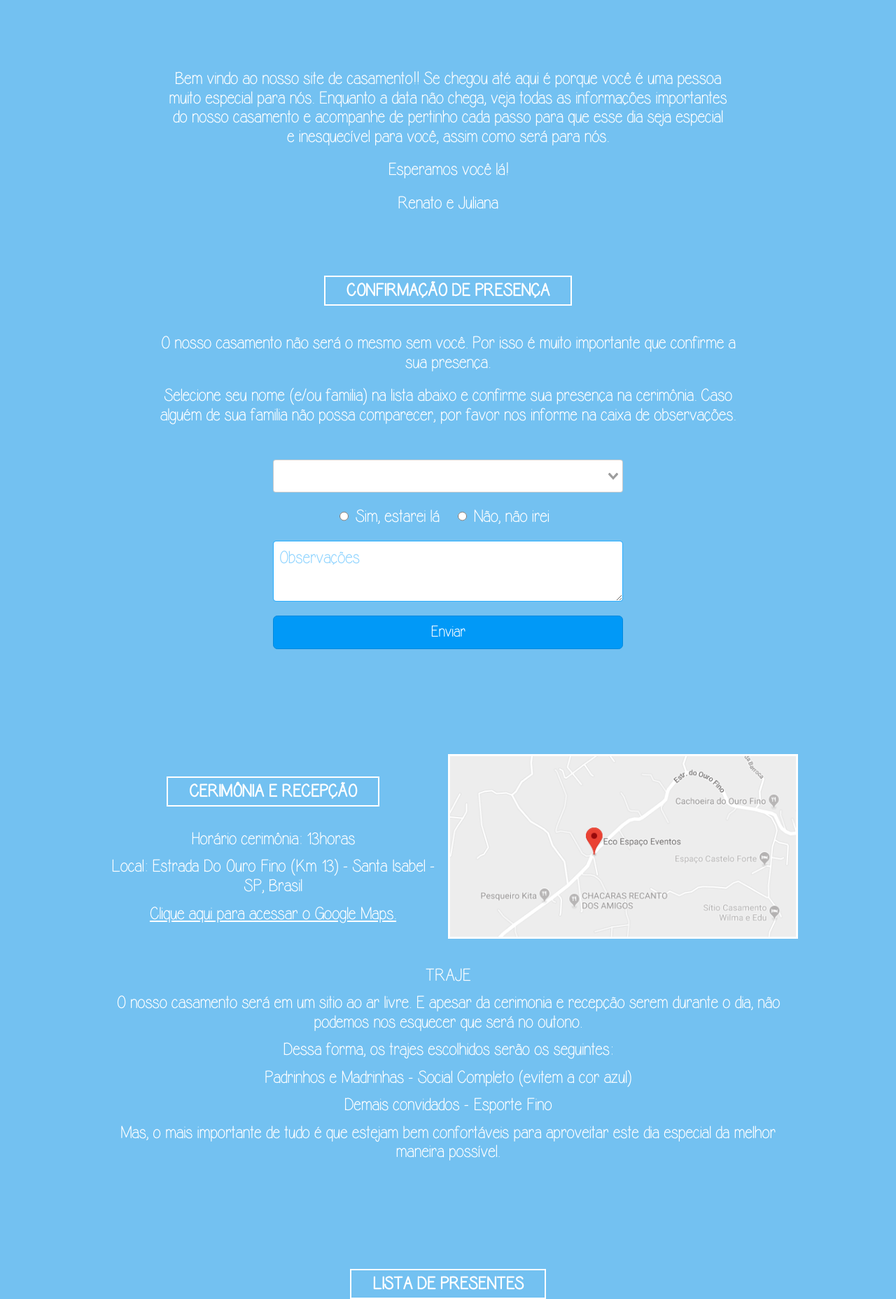
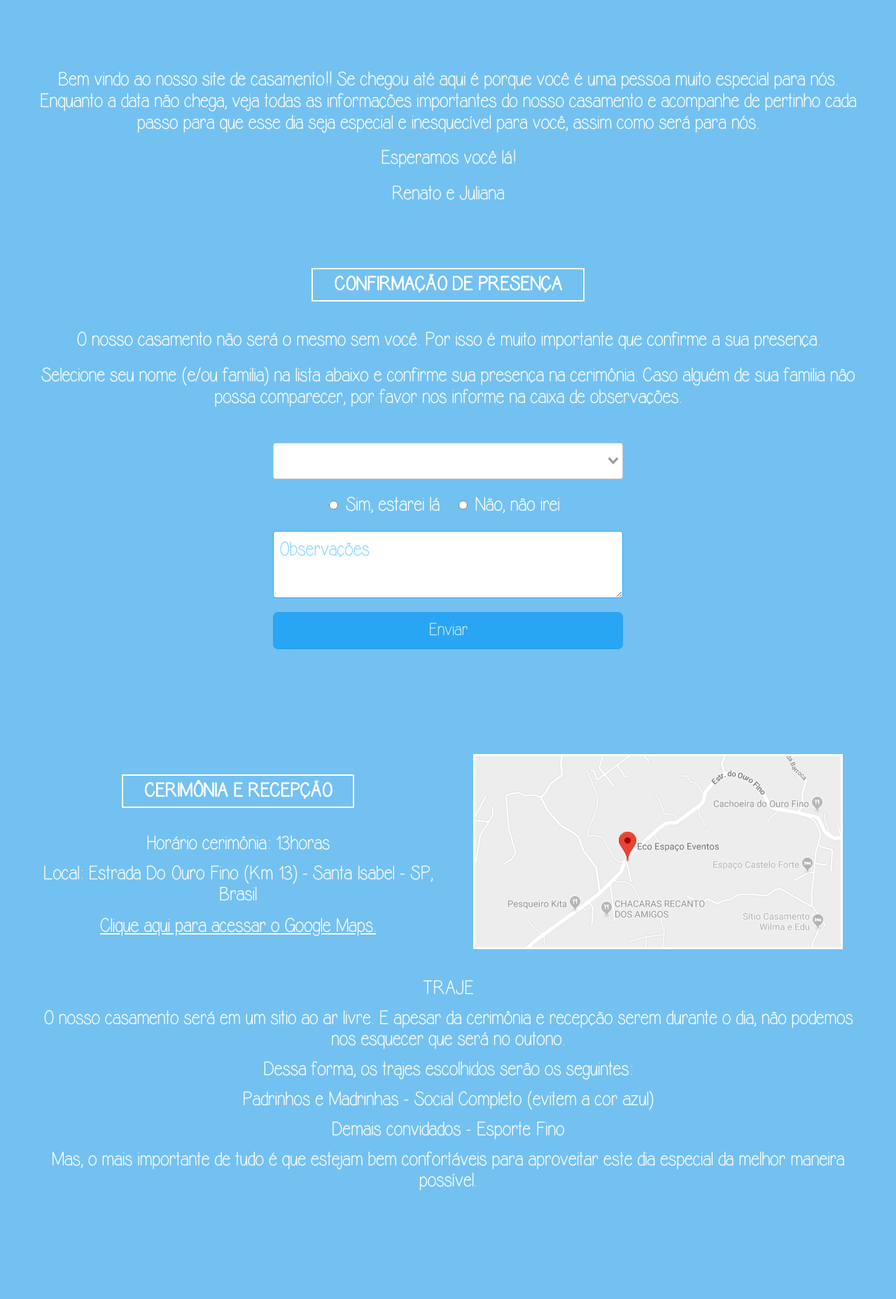
Before and after one commit to TudorRotarus25/juliana-e-renato, a Vue app: page / in a window 1280 px wide. Shown: the part 771-2628 px from the top of the page at 70% size. Built offline with nearby package versions, Linux system fonts and the light colour scheme; no server answers.

Commit message:
Added spinner and success message for the rsvp and changed max width

```diff
--- a/src/App.vue
+++ b/src/App.vue
@@ -44,14 +44,13 @@ export default {
   }
 
   html {
-    font-size: 25px;
+    font-size: 28px;
     background-color: $background;
   }
 
   body {
     margin: 0;
     padding: 0;
-    font-size: 25px;
   }
 
   h1 {
@@ -103,6 +102,11 @@ export default {
       color: #fff;
       background-color: $primary;
       border-color: darken($primary, 5%);
+
+      &:disabled {
+        opacity: .65;
+        cursor: no-drop;
+      }
     }
   }
 
--- a/src/components/CeremonyInfo.vue
+++ b/src/components/CeremonyInfo.vue
@@ -33,7 +33,7 @@
         TRAJE
       </p>
       <p>
-        O nosso casamento será em um sitio ao ar livre. E apesar da cerimonia e recepção
+        O nosso casamento será em um sitio ao ar livre. E apesar da cerimônia e recepção
         serem durante o dia, não podemos nos esquecer que será no outono.
       </p>
       <p>
@@ -67,7 +67,7 @@ export default {
     display: flex;
     align-items: center;
     flex-wrap: wrap;
-    max-width: 1000px;
+    max-width: 1200px;
     margin: 150px auto 100px;
 
     p {
--- a/src/components/Hero.vue
+++ b/src/components/Hero.vue
@@ -25,7 +25,7 @@ export default {
       const weddingDate = new Date(2019, 4, 26);
       const currentDate = new Date();
 
-      return Math.floor(Math.abs((currentDate.getTime() - weddingDate.getTime()) / oneDay));
+      return Math.ceil(Math.abs((currentDate.getTime() - weddingDate.getTime()) / oneDay));
     },
   },
 };
--- a/src/components/Intro.vue
+++ b/src/components/Intro.vue
@@ -27,7 +27,7 @@ export default {
 >
   .intro {
     margin: 70px auto;
-    max-width: 800px;
+    max-width: 1200px;
 
     p {
       margin: 20px 0;
--- a/src/components/Rsvp.vue
+++ b/src/components/Rsvp.vue
@@ -15,7 +15,23 @@
           de observações.
         </p>
       </div>
-      <div class="guestsDropDown">
+      <div
+        class="rsvp__spinner"
+        v-if="isLoading"
+      >
+        <i class="fas fa-3x fa-spinner fa-pulse" />
+      </div>
+      <div
+        class="rsvp__successMessage"
+        v-else-if="isSuccess"
+      >
+        <i class="far fa-check-circle"></i>
+        Enviado com sucesso!
+      </div>
+      <div
+        v-else
+        class="guestsDropDown"
+      >
         <form @submit="onSubmit">
           <v-select
             v-model="currentGuest"
@@ -56,6 +72,7 @@
           <button
             class="btn btn-primary submit-button"
             type="submit"
+            :disabled="isSubmitDisabled"
           >
             Enviar
           </button>
@@ -76,11 +93,18 @@ export default {
   name: 'Rsvp',
   data() {
     return {
+      isLoading: false,
+      isSuccess: false,
       rsvp: null,
       currentGuest: null,
       comments: '',
       guests: [],
     };
+  },
+  computed: {
+    isSubmitDisabled() {
+      return !this.currentGuest || this.rsvp === null;
+    },
   },
   mounted() {
     this.populateGuests();
@@ -88,6 +112,8 @@ export default {
   methods: {
     onSubmit(event) {
       event.preventDefault();
+
+      this.isLoading = true;
 
       const data = {
         guestId: this.currentGuest.id,
@@ -97,8 +123,8 @@ export default {
 
       axios.post('/guests', data).then((response) => {
         if (response.status === 200) {
-          alert('Submitted data');
-          this.populateGuests();
+          this.isLoading = false;
+          this.isSuccess = true;
         }
       });
     },
@@ -119,10 +145,8 @@ export default {
     currentGuest(guest) {
       if (guest) {
         this.rsvp = guest.rsvp;
-        this.comments = guest.comments;
       } else {
         this.rsvp = null;
-        this.comments = '';
       }
     },
   },
@@ -142,6 +166,18 @@ export default {
       margin: 20px 0;
     }
 
+    &__successMessage {
+      display: flex;
+      justify-content: center;
+      align-items: center;
+
+      i {
+        font-size: 1.5em;
+        color: #20b141;
+        margin-right: 10px;
+      }
+    }
+
     .rsvp-radios {
       margin: 20px 0;
 
@@ -155,7 +191,7 @@ export default {
     }
 
     .instructions {
-      max-width: 850px;
+      max-width: 1200px;
       margin: 10px auto 50px;
 
       p {
```
Also changed, not shown: 1 other file (tests, documents, lock files or other folders).
